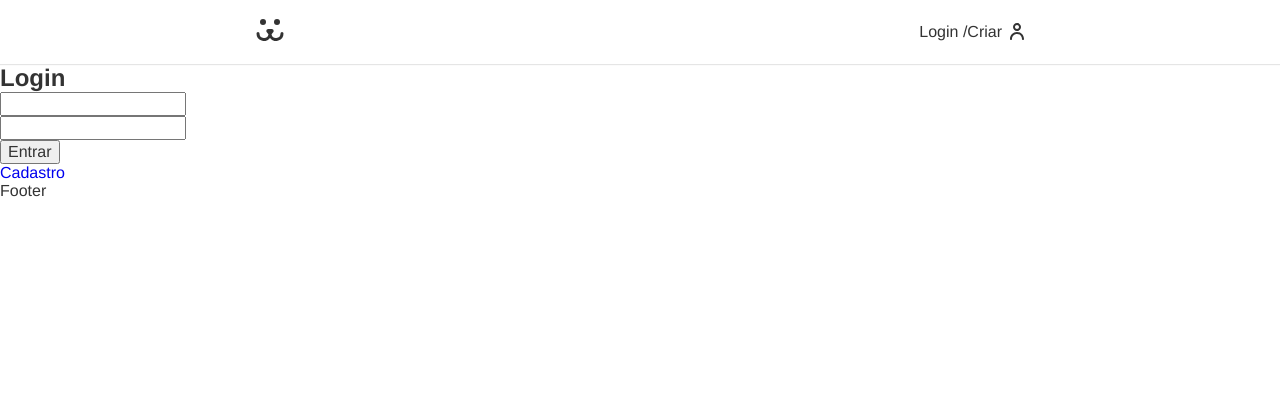
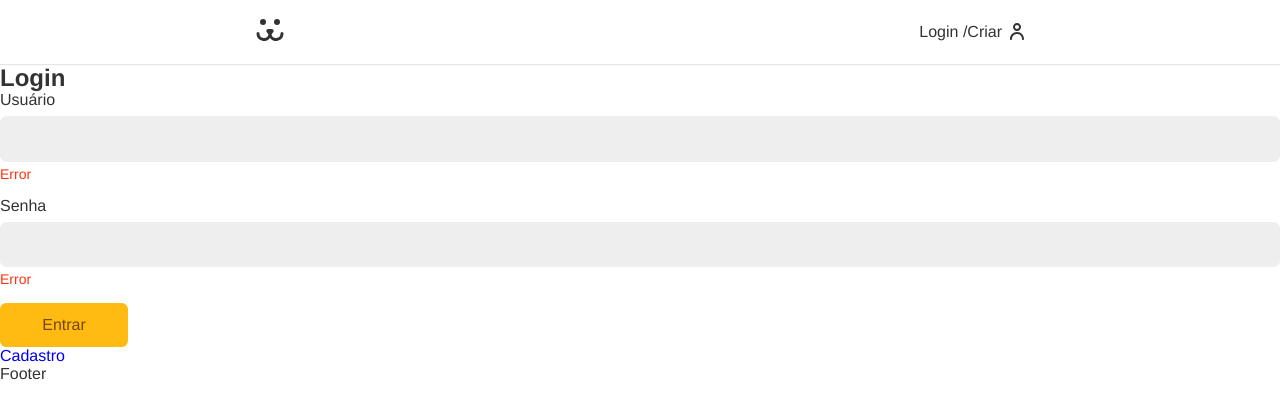
Before and after one commit to Lucaszanin/dogs-final, a React (Create React App) app: page /login in a window 1280 px wide. Shown: the top 418 px of the page. Built offline with nearby package versions, Linux system fonts and the light colour scheme.

Commit message:
feat(inpu/button):criando componentes de input e button

```diff
--- /dev/null
+++ b/src/Components/Form/Button.jsx
@@ -0,0 +1,11 @@
+import React from "react";
+import styles from './Button.module.css'
+
+const Button = ({ children, ...props }) => {
+    return (
+        <button {...props} className={styles.button}>{children}</button>
+    )
+
+}
+
+export default Button;
--- /dev/null
+++ b/src/Components/Form/Button.module.css
@@ -0,0 +1,24 @@
+.button {
+    font-size: 1rem;
+    font-family: var(--type-first);
+    cursor: pointer;
+    border: none;
+    border-radius: .4rem;
+    background: #FB1;
+    min-width: 8rem;
+    color: #764701;
+    padding: .8rem 1.2rem;
+    box-sizing: border-box;
+    transition: .2s ease-out;
+}
+
+.button:hover,
+.button:focus {
+    outline: none;
+    box-shadow: 0 0 0 3px #FEA, 0 0 0 4px #FB1;
+}
+
+.button:disabled {
+    opacity: .5;
+    cursor: wait;
+}
--- /dev/null
+++ b/src/Components/Form/Input.jsx
@@ -0,0 +1,15 @@
+import React from "react";
+import styles from './Input.module.css'
+
+const Input = ({ label, type, name }) => {
+    return (
+        <div className={styles.wrapper}>
+            <label htmlFor={name} className={styles.label}>{label}</label>
+            <input className={styles.input} type={type} id={name} name={name} />
+            <p className={styles.error}>Error</p>
+        </div>
+    )
+
+}
+
+export default Input;
--- /dev/null
+++ b/src/Components/Form/Input.module.css
@@ -0,0 +1,35 @@
+.wrapper {
+    margin-bottom: 1rem;
+}
+
+.input {
+    border: 1px solid #EEE;
+    display: block;
+    width: 100%;
+    font-size: 1rem;
+    padding: .8rem;
+    border-radius: .4rem;
+    background: #EEE;
+    transition: .2s ease-out;
+}
+
+.input:focus,
+.input:hover {
+    outline: none;
+    border-color: #FB1;
+    background: white;
+    box-shadow: 0 0 0 3px #FEA;
+}
+
+.label {
+    display: block;
+    font-size: 1rem;
+    line-height: 1;
+    padding-bottom: .5rem;
+}
+
+.error {
+    color: #F31;
+    font-size: .875rem;
+    margin-top: .25rem;
+}
--- a/src/Components/Login/LoginForm.jsx
+++ b/src/Components/Login/LoginForm.jsx
@@ -1,5 +1,7 @@
 import { useState } from "react";
 import { Link } from "react-router-dom";
+import Button from "../Form/Button";
+import Input from "../Form/Input";
 import URL from "../Url";
 
 function LoginForm() {
@@ -28,18 +30,9 @@
     <section>
       <h1>Login</h1>
       <form action="" onSubmit={handleSubmit}>
-        <input
-          type="text"
-          onChange={({ target }) => setUserName(target.value)}
-          value={userName}
-        />
-        {userName}
-        <input
-          type="password"
-          onChange={({ target }) => setPassword(target.value)}
-          value={password}
-        />
-        <button>Entrar</button>
+        <Input label="Usuário" type="text" name="username" />
+        <Input label="Senha" type="password" name="password" />
+        <Button>Entrar</Button>
       </form>
       <Link to="/login/criar">Cadastro</Link>
     </section>
```
Also changed, not shown: 1 other file (tests, documents, lock files or other folders).
